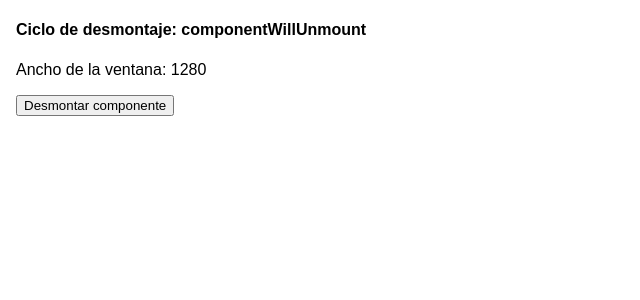
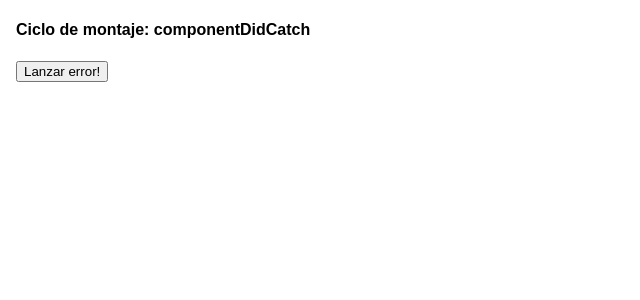
Before and after one commit to nikosantis/react-practice, a React (Create React App) app: page / in a window 1280 px wide. Shown: the top 300 px of the page, without its empty margins (0-640 px from the left). Built offline with nearby package versions, Linux system fonts and the light colour scheme.

Commit message:
componentDidCatch

```diff
--- a/src/App.js
+++ b/src/App.js
@@ -1,11 +1,11 @@
 import React, { Component } from 'react'
-import EjemploDeComponentWillUnmount from './sections/life-cycle/componentWillUnmount.js'
+import EjemploDeComponentDidCatch from './sections/life-cycle/componentDidCatch.js'
 
 class App extends Component {
   render () {
     return (
       <div className="App">
-        <EjemploDeComponentWillUnmount />
+        <EjemploDeComponentDidCatch />
       </div>
     )
   }
--- /dev/null
+++ b/src/sections/life-cycle/componentDidCatch.js
@@ -0,0 +1,45 @@
+import React, { Component } from 'react'
+
+class BottonQueLanzaError extends Component {
+  state = { throwError: false }
+
+  render () {
+    if (this.state.throwError) {
+      throw new Error('Error lanzado por el botón')
+    }
+    return (
+      <button onClick={() => this.setState({ throwError: true })}>
+        Lanzar error!
+      </button>
+    )
+  }
+}
+
+class EjemploDeComponentDidCatch extends Component {
+  state = { hasError: false, errorMsg: '' }
+  componentDidCatch (error, errorInfo) {
+    console.log('componentDidCatch')
+    console.log({ error, errorInfo })
+    this.setState({ hasError: true, errorMsg: error.toString() })
+  }
+  render () {
+    if (this.state.hasError) {
+      return (
+        <div>
+          <p>Error en el componente: {this.state.errorMsg}</p>
+          <button onClick={() => { this.setState({ hasError: false }) }}>
+            Volver a la aplicación
+          </button>
+        </div>
+      )
+    }
+    return (
+      <div>
+        <h4>Ciclo de montaje: componentDidCatch</h4>
+        <BottonQueLanzaError />
+      </div>
+    )
+  }
+}
+
+export default EjemploDeComponentDidCatch
```
